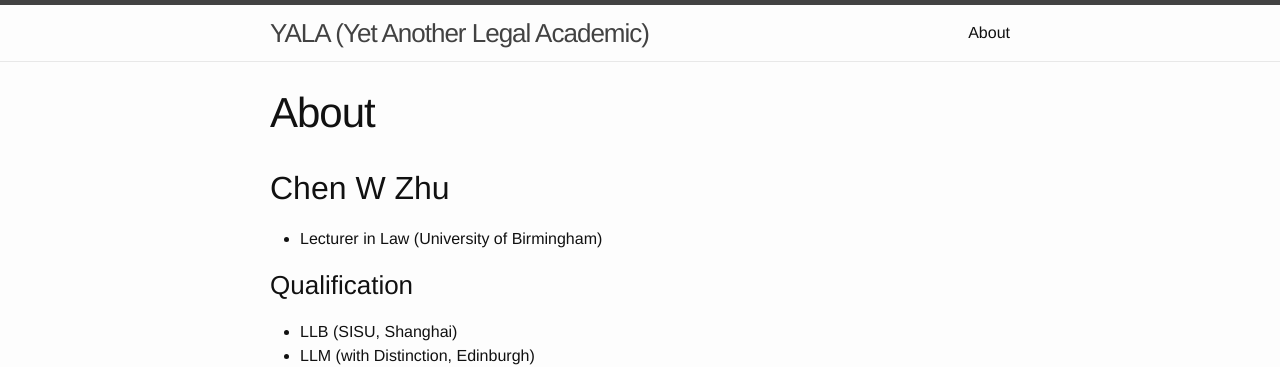
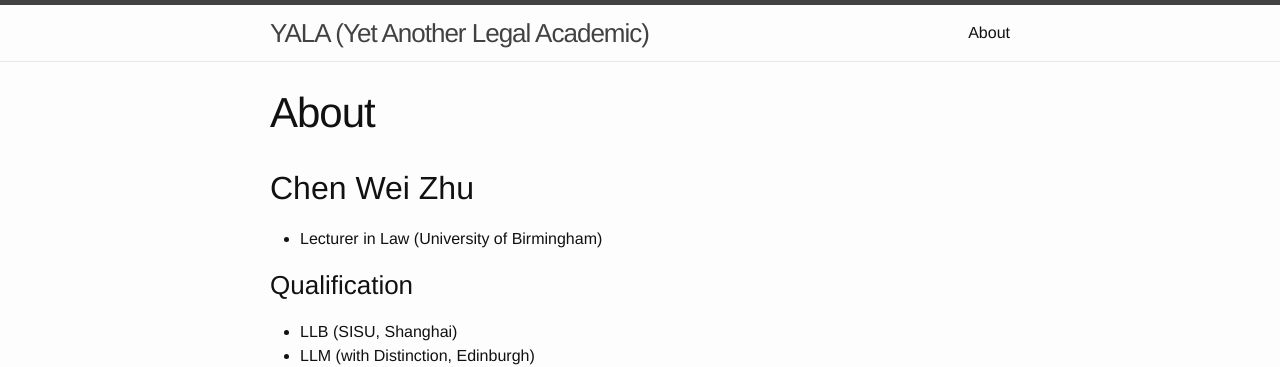
Before and after one commit to icaruszhu/icaruszhu.github.io, a Jekyll site: the page built from about.md, in a window 1280 px wide. Shown: the top 367 px of the page. Built offline with Jekyll 4.4.1, drawn with Linux system fonts in a browser that asks for light colours.

Commit message:
update about.md

```diff
--- a/about.md
+++ b/about.md
@@ -4,7 +4,8 @@ title: About
 permalink: /about/
 ---
 
-## Chen W Zhu
+
+## Chen Wei Zhu
 - Lecturer in Law  (University of Birmingham)
 
 ### Qualification
```
